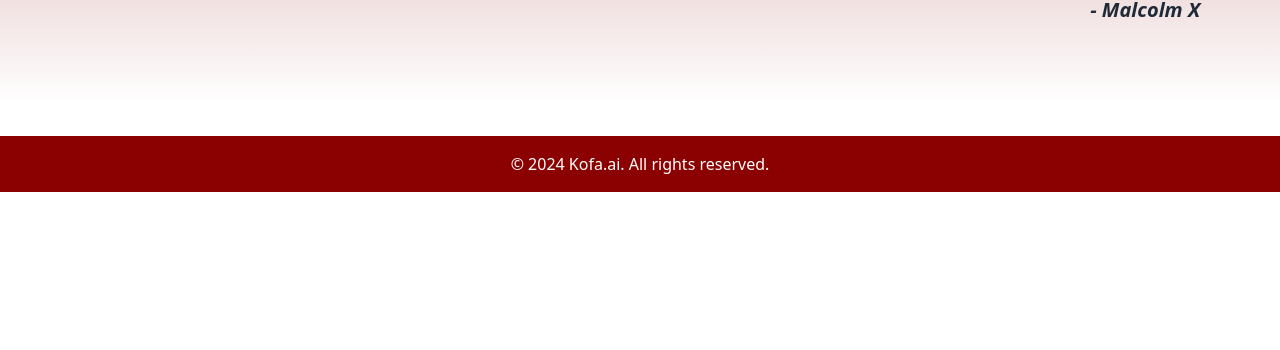
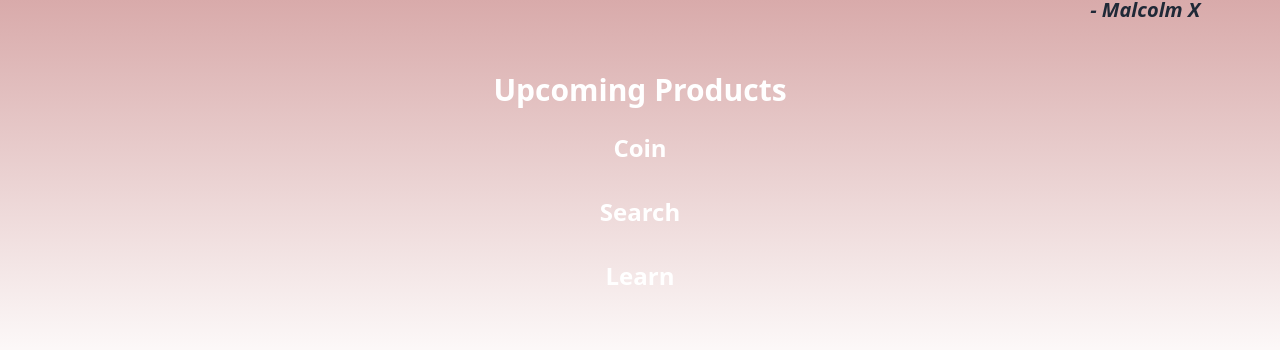
Before and after one commit to jusbuckingham/kofa-landing-page, a Next.js app: page / in a window 1280 px wide. Shown: the part 832-1182 px from the top of the page. Before the commit the page ends 1024 px from the top, so only its background shows below. Built offline with nearby package versions, Linux system fonts and the light colour scheme.

Commit message:
added products

```diff
--- a/components/Hero.tsx
+++ b/components/Hero.tsx
@@ -6,9 +6,7 @@ const Hero: React.FC = () => {
     <section className="bg-gradient-to-b from-primary to-white text-white p-20 text-center">
       <div className="flex flex-col items-center">
         <h2 className="text-5xl mb-4">kofa</h2>
-        <p className="text-xl mb-8">
-          Woke AI solutions.
-        </p>
+        <p className="text-xl mb-8">Woke AI solutions.</p>
         <div className="relative w-full max-w-md mb-8">
           <Image
             src="/images/kofa.png"
@@ -23,6 +21,23 @@ const Hero: React.FC = () => {
           &quot;It&apos;s impossible for you and me to have a balanced mind in this society without going into the past, because in this particular society, as we function and fit into it right now, we&apos;re such an underdog, we&apos;re trampled upon, we&apos;re looked upon as almost nothing. Now if we don&apos;t go into the past and find out how we got this way, we will think that we were always this way. And if you think that you were always in the condition that you&apos;re in right now, it&apos;s impossible for you to have too much confidence in yourself, you become worthless, almost nothing.&quot;
           <span className="block text-right mt-4">- Malcolm X</span>
         </blockquote>
+        <div className="mt-12 w-full max-w-3xl">
+          <h3 className="text-3xl font-bold mb-6">Upcoming Products</h3>
+          <div className="space-y-8">
+            <div>
+              <h4 className="text-2xl font-semibold mb-2">Coin</h4>
+              <p className="text-lg text-gray-700"></p>
+            </div>
+            <div>
+              <h4 className="text-2xl font-semibold mb-2">Search</h4>
+              <p className="text-lg text-gray-700"></p>
+            </div>
+            <div>
+              <h4 className="text-2xl font-semibold mb-2">Learn</h4>
+              <p className="text-lg text-gray-700"></p>
+            </div>
+          </div>
+        </div>
       </div>
     </section>
   );
```
